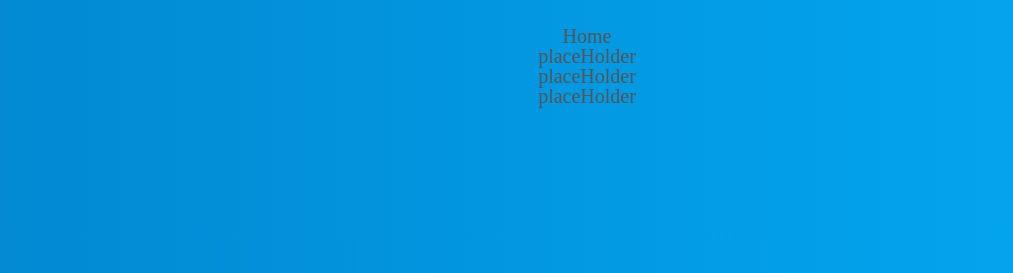
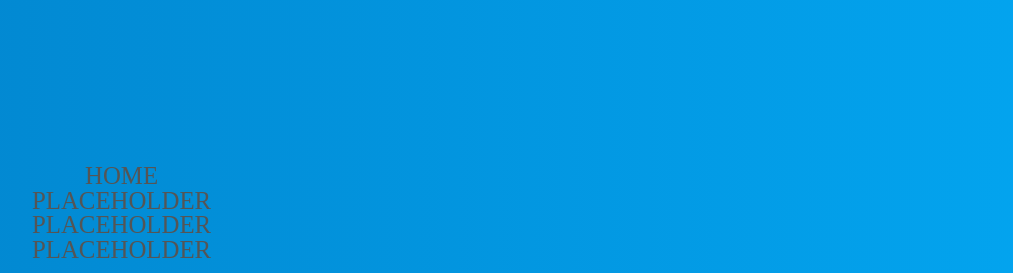
Before and after one commit to renisalcedo/legacy-portfolio, a plain HTML site: page index.html in a window 1280 px wide. Shown: the part 527-800 px from the top of the page, without its empty margins (53-1066 px from the left). Drawn offline with nearby package versions, Linux system fonts and the light colour scheme.

Commit message:
Added styles on nav

```diff
--- a/assets/stylesheets/partials/_header.scss
+++ b/assets/stylesheets/partials/_header.scss
@@ -6,3 +6,12 @@ header {
   background-attachment: fixed;
   height: 100vh;
 }
+
+.mast-head ul{
+  position: absolute;
+  bottom: 0;
+}
+.mast-head li {
+  text-transform: uppercase;
+  font-size: 155%;
+}
--- a/index.html
+++ b/index.html
@@ -11,7 +11,7 @@
     <link rel="stylesheet" type="text/css" href="assets/stylesheets/styles.css" />
   </head>
   <body>
-    <header>
+    <header class="mast-head">
       <div class="container">
         <a href="index.html"><img src="assets/img/Logo.png" alt="Logo Image" /></a>
         <h1>My name is Reynaldo Salcedo</h1>
```
Also changed, not shown: assets/stylesheets/styles.css, 1 other file.
